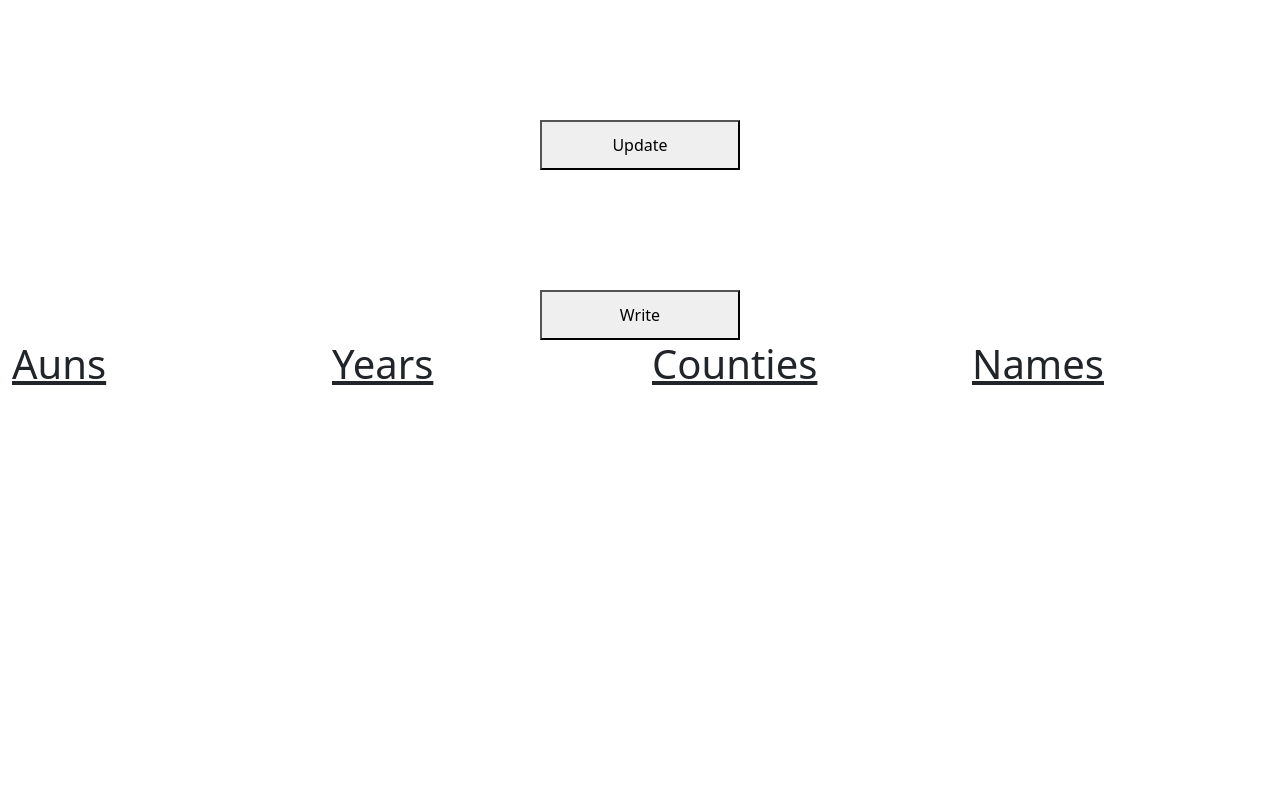
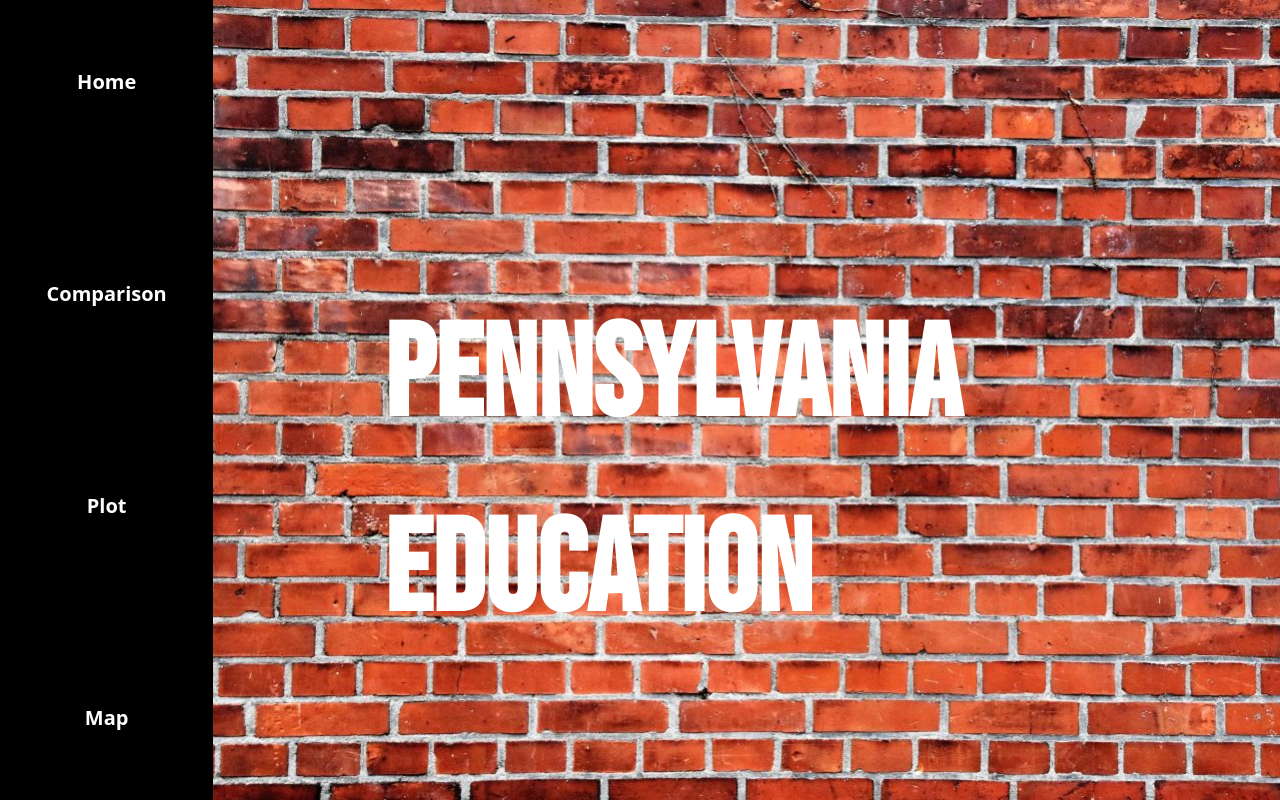
Before and after one commit to ColeJMitchell/pennsylvania-department-of-education-website, a Django app: page / in a window 1280 px wide. Run offline with Django 5.2, Linux system fonts and the light colour scheme.

Commit message:
revised the home page

```diff
--- a/src/pages/views.py
+++ b/src/pages/views.py
@@ -2,4 +2,4 @@ from django.shortcuts import render
 
 # Create your views here.
 def home_page(request):
-    return render(request, "home.html", {})
+    return render(request, "prototype.html", {})
--- a/src/templates/prototype.html
+++ b/src/templates/prototype.html
@@ -3,28 +3,58 @@
 <head>
     <link href="https://cdn.jsdelivr.net/npm/bootstrap@5.3.3/dist/css/bootstrap.min.css" rel="stylesheet" integrity="sha384-QWTKZyjpPEjISv5WaRU9OFeRpok6YctnYmDr5pNlyT2bRjXh0JMhjY6hW+ALEwIH" crossorigin="anonymous">
     <script src="https://cdn.jsdelivr.net/npm/bootstrap@5.3.3/dist/js/bootstrap.bundle.min.js" integrity="sha384-YvpcrYf0tY3lHB60NNkmXc5s9fDVZLESaAA55NDzOxhy9GkcIdslK1eN7N6jIeHz" crossorigin="anonymous"></script>
+    <link href="https://fonts.googleapis.com/css2?family=Bebas+Neue&display=swap" rel="stylesheet">
     <meta charset="UTF-8">
     <meta name="viewport" content="width=device-width, initial-scale=1.0">
     <title>Document</title>
+    <style>
+        body {
+            padding: 0;
+        }
+        .sidebar {
+            background-color: black;
+            height: 100vh;
+            padding-top: 20px;
+            padding-bottom: 20px;
+        }
+        .sidebar .btn {
+            color: white;
+            font-weight: bold;
+            font-size: 20px;
+            margin: 40px 0;
+        }
+        .full-width-image {
+            width: 100%;
+            height: 100%;
+            object-fit: cover;
+        }
+        .overlay-head {
+            position: absolute;
+            top: 35%;
+            left: 30%;
+            color: white;
+            font-family: 'Bebas Neue', sans-serif;
+            font-weight: bold;
+            font-size: 130px;
+        }
+    </style>
 </head>
 <body>
     <div class="container-fluid">
         <div class="row">
-
-        <div class="col-2" style="background-color: black; height: 100vh; width: 20vb; position: relative;">
-            <div class="btn" style="color: white; top: 10%; left: 10%;position: absolute; font-weight: bold; font-size: 15px;">Home</div>
-            <div class="btn" style="color: white; top: 30%; left: 10%;position: absolute; font-weight: bold; font-size: 15px;">Comparison</div>
-            <div class="btn" style="color: white; top: 50%; left: 10%;position: absolute; font-weight: bold; font-size: 15px;">Plot</div>
-            <div class="btn" style="color: white; top: 70%; left: 10%;position: absolute; font-weight: bold; font-size: 15px;">Map</div>
-        </div>
-
-        <div class="col-2" style="margin-left: 10vb;">
-            <div class="navbar">hi</div>
-        </div>
+            <div class="col-2 d-flex flex-column justify-content-between align-items-center sidebar">
+                <div class="btn">Home</div>
+                <div class="btn">Comparison</div>
+                <div class="btn">Plot</div>
+                <div class="btn">Map</div>
+            </div>
+            <div class="col-10" style="padding: 0;">
+                {%load static%}
+                <img src="{% static 'bricks.jpg' %}" alt="Image of bricks" class="full-width-image">
+                <div class="overlay-head">Pennsylvania Education</div>
+            </div>
 
         </div>
-
-
     </div>
 
     <script src="https://cdn.jsdelivr.net/npm/@popperjs/core@2.11.8/dist/umd/popper.min.js" integrity="sha384-I7E8VVD/ismYTF4hNIPjVp/Zjvgyol6VFvRkX/vR+Vc4jQkC+hVqc2pM8ODewa9r" crossorigin="anonymous"></script>
```
Also changed, not shown: src/webdatabase/settings.py (+6 -1 lines), src/static/bricks.jpg (added).
